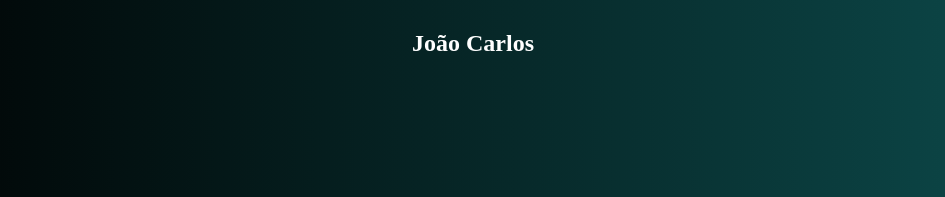
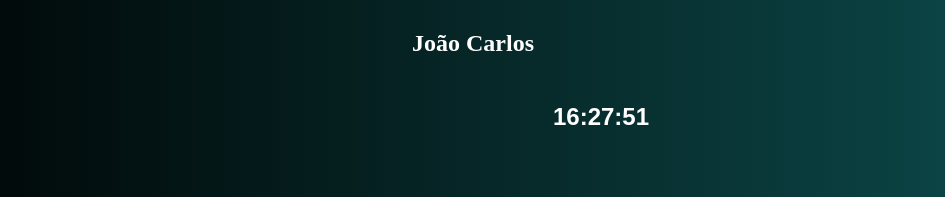
Before and after one commit to Joao-Carlos2002/Calculadora-JS, a plain HTML site: page index.html in a window 1280 px wide. Shown: the top 197 px of the page, without its empty margins (167-1112 px from the left). Drawn offline with Linux system fonts and the light colour scheme.

Commit message:
Hora em tempo real adicionada

```diff
--- a/index.html
+++ b/index.html
@@ -9,9 +9,10 @@
   <link rel="stylesheet" href="/style.css">
 </head>
 
-<body>
+<body onload="hours()">
   <section class="background">
     <h1 id="creator">João Carlos</h1>
+    <div id="clock"></div>
     <div class="calculator">
       <h1>Calculadora</h1>
       <p id="resultado"></p>
--- a/script.js
+++ b/script.js
@@ -17,3 +17,11 @@ function calcular(){
         document.getElementById("resultado").innerHTML = "Nada para calcular!"
     }
 }
+function hours(){
+    today = new Date();
+    hour= today.getHours();
+    minute= today.getMinutes();
+    second= today.getSeconds();
+    document.getElementById("clock").innerHTML = hour + ':' + minute + ':' + second;
+    setTimeout('hours()', 500);
+}
--- a/style.css
+++ b/style.css
@@ -60,3 +60,16 @@ table {
   background-color: #dc143c;
   border-color: #fff;
 }
+
+#clock{
+  transform: translate(590%, 50%);
+  background-color: rgba(0, 0, 0, 0);
+  height: 60px;
+  width: 120px;
+  display: flex;
+  justify-content: center;
+  align-items: center;
+  font-family: Arial, Helvetica, sans-serif;
+  font-weight: bold;
+  font-size: 24px;
+}
```
